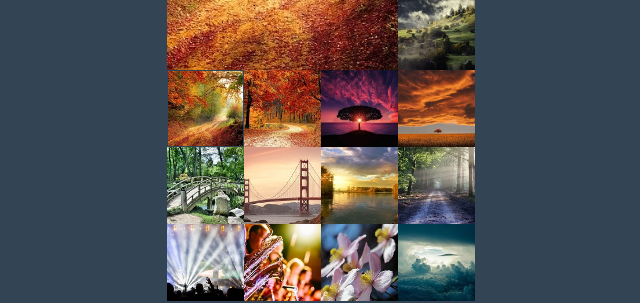
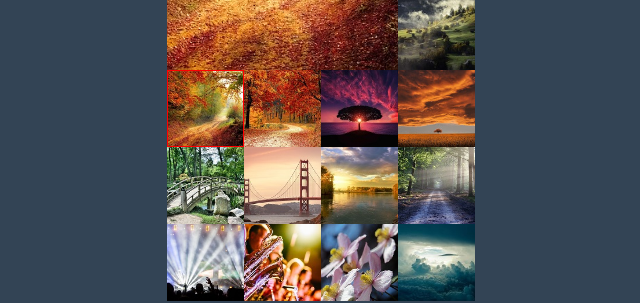
Before and after one commit to marcocollander/gallery-advertisement, a plain HTML site: page index.html in a window 1280 px wide. Shown: the part 257-560 px from the top of the page, 319-959 px from the left. Drawn offline with Linux system fonts and the light colour scheme.

Commit message:
Change background miniature

```diff
--- a/scss/layout/_page.scss
+++ b/scss/layout/_page.scss
@@ -46,9 +46,9 @@ body {
 .miniature {
   width: 6vw;
   height: 6vw;
-  background-color: $color-miniature;
+  background-color: $color-primary;
   border-width: 1px;
-  border-color: $color-primary;
+  border-color: $color-red;
 }
 
 .miniature:hover {
```
Also changed, not shown: css/main.css, 1 other file.
